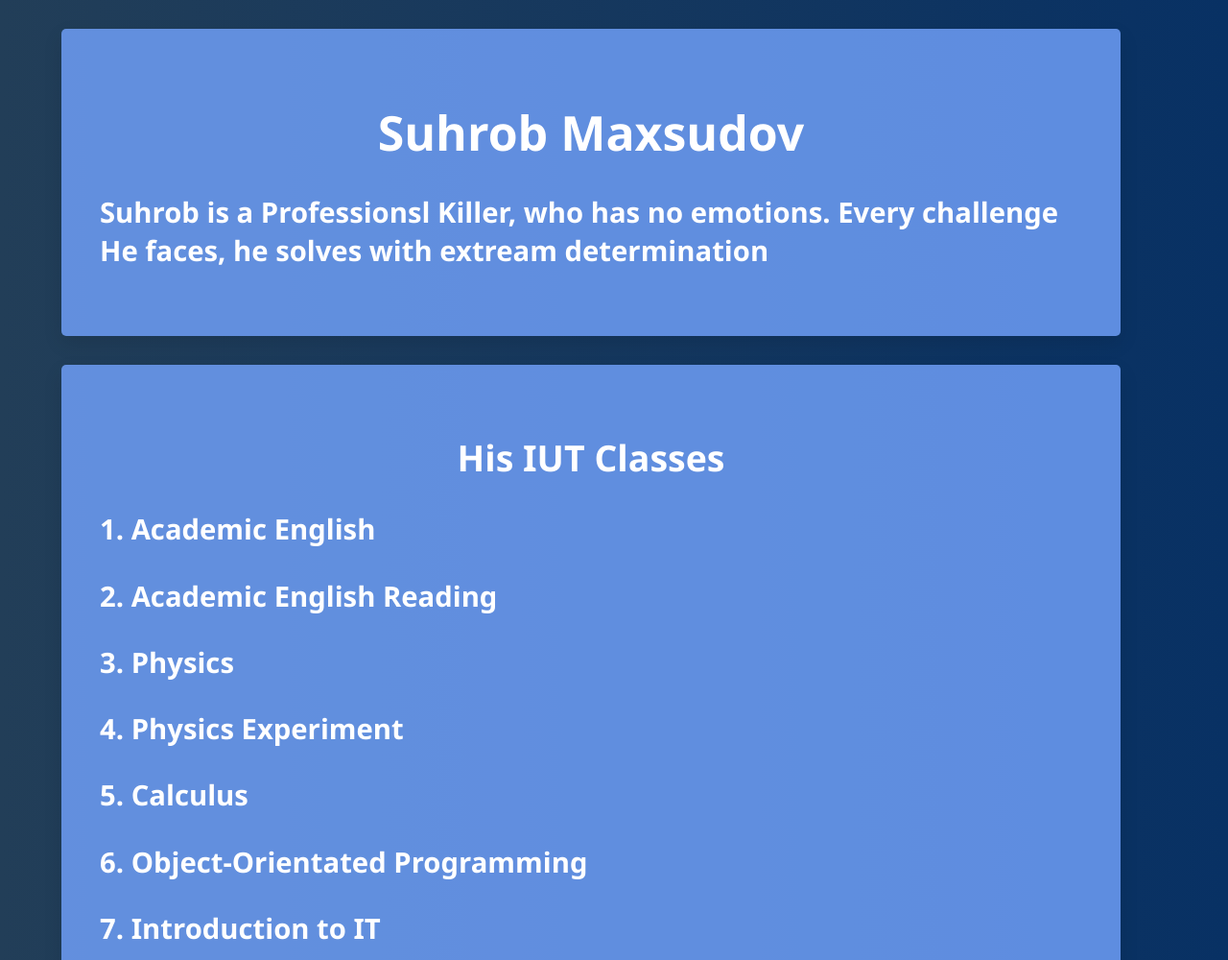
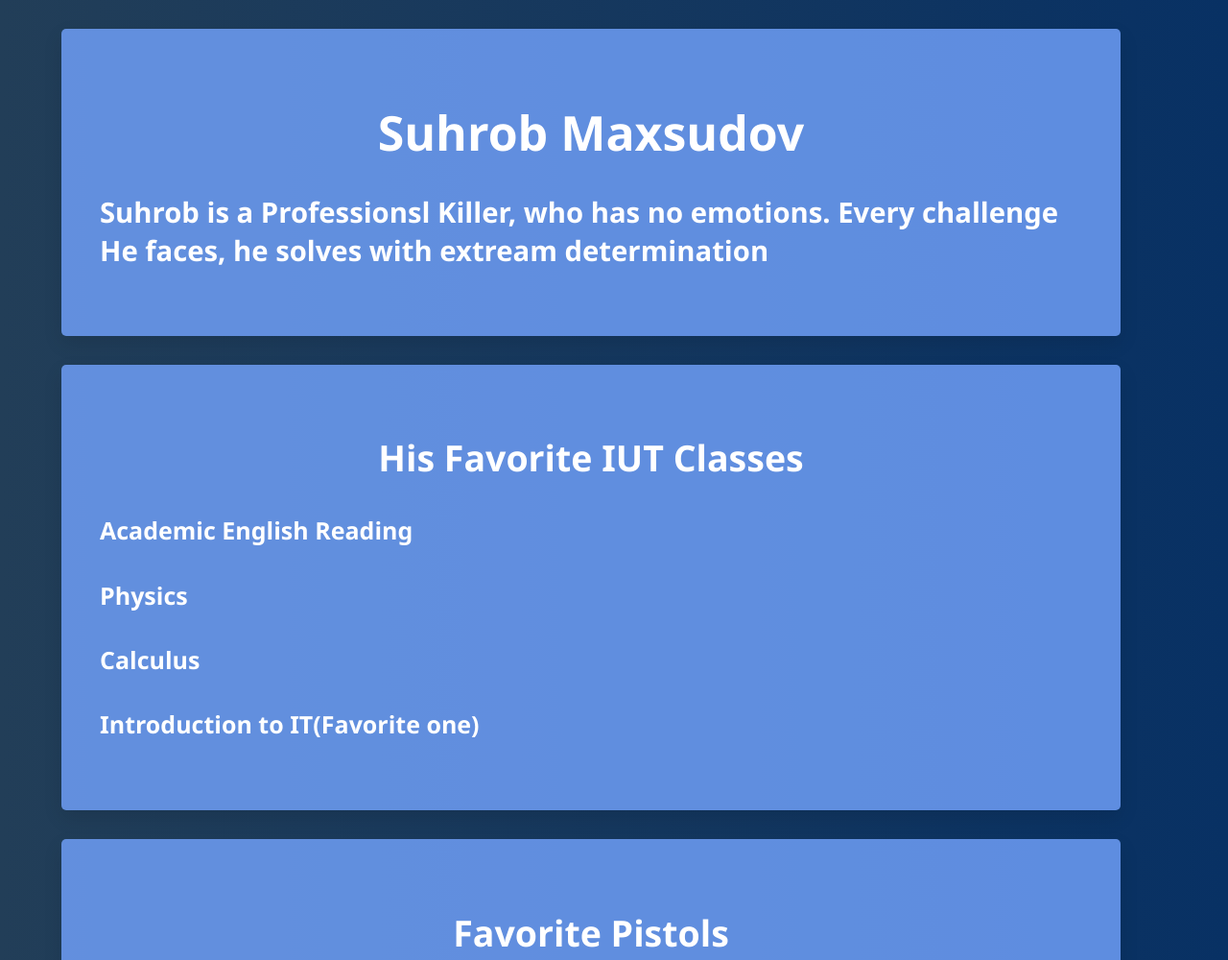
Before and after one commit to Sund0wner5055/Sund0wner5055.github.io, a plain HTML site: page index.html in a window 1280 px wide. Shown: the top 1000 px of the page at 96% size. Drawn offline with Linux system fonts and the light colour scheme.

Commit message:
Revise index.html content and structure
Updated the content and structure of the HTML document, including changes to headings and lists.

```diff
--- a/index.html
+++ b/index.html
@@ -11,20 +11,15 @@
 <h1>Suhrob Maxsudov</h1>
 <h3>Suhrob is a <b>Professionsl Killer</b>, who has no emotions. Every challenge He faces, he solves with extream <b>determination</b></h3>
 </header>
-
 <section>
-<h2>His IUT Classes</h2>
+<h2>His Favorite IUT Classes</h2>
 <ul>
-<h3>1. Academic English</h3>
-<h3>2. Academic English Reading</h3>
-<h3>3. Physics</h3>
-<h3>4. Physics Experiment</h3>
-<h3>5. Calculus</h3>
-<h3>6. Object-Orientated Programming</h3>
-<h3>7. Introduction to IT</h3></div>
+<h4> Academic English Reading</h4>
+<h4> Physics</h4>
+<h4> Calculus</h4>
+<h4> Introduction to IT(Favorite one)</h4></div>
 </ul>
 </section>
-
 <section>
 <h2> Favorite Pistols</h2>
 <ol>
@@ -33,21 +28,17 @@
 <a href="https://en.wikipedia.org/wiki/Glock"><h3>Glock 21</h3></a>
 </ol>
 </section>
-
 <section>
 <h2>His Victims</h2>
   <img src="https://encrypted-tbn0.gstatic.com/images?q=tbn:ANd9GcTBpERLCAdyQDNdlMqGYs5XvkYh-nGxRUpR2w&s" alt="Ayanakojis's photo" class="Victims">
   <img src="https://encrypted-tbn0.gstatic.com/images?q=tbn:ANd9GcS0dehWfIbOwJGDavWz-cpPXRzx5kg8H9l_Sw&s" alt="L's photo" class="Victims">
-<h3 style="text-align: center;">This is his victims.</h3>
+<h4 style="text-align: center;">This is his victims.</h4>
 </section>
-
 <section>
 <h2>Facts About Person He Works With:</h2>
 <h4 class="h3"> His Full Name is Suhrob Maxsudov</h4>
 <h4 class="h3"> He is a student in IUT.</h4>
 <h4 class="h3"> He doesnt know that he is a killer</h4>
 </section>
-
 </body>
-
 </html>
```
